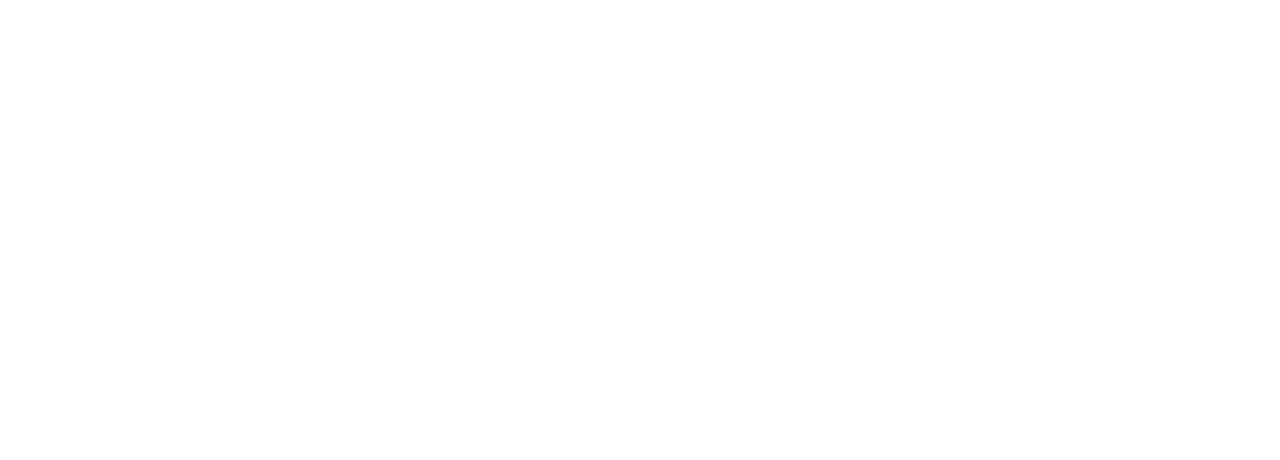
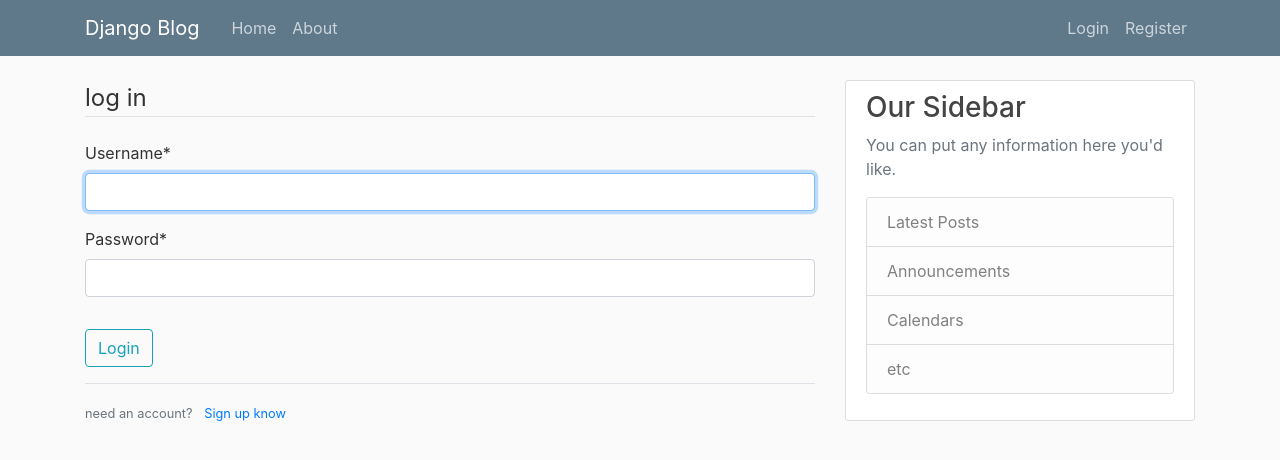
Before and after one commit to sadjedlou/django-backend, a Django app: page /login/ in a window 1280 px wide. Before the commit the part shown is empty. Shown: the top 460 px of the page. Run offline with Django 5.2, Linux system fonts and the light colour scheme; some libraries are stand-ins or nearby versions.

Commit message:
created the auth sysem login and the logout templates

```diff
--- a/offdjangotuto/settings.py
+++ b/offdjangotuto/settings.py
@@ -123,6 +123,8 @@
 
 CRISPY_ALLOWED_TEMPLATE_PACKS = 'bootstrap4'  # Specify the template pack for crispy forms
 CRISPY_TEMPLATE_PACK = 'bootstrap4'
+
+LOGIN_REDIRECT_URL = 'blog-home'  # Redirect URL after login
  # Use Bootstrap 4 for crispy forms
 
 # Default primary key field type
--- a/offdjangotuto/urls.py
+++ b/offdjangotuto/urls.py
@@ -24,7 +24,7 @@
 urlpatterns = [
     path('admin/', admin.site.urls),
     path('register/', user_views.register, name='register'),
-     path('login/', auth_views.LoginView.as_view(template_name ='users/login.html') , name='login'),
+    path('login/', auth_views.LoginView.as_view(template_name ='users/login.html') , name='login'),
     path('logout/', auth_views.LogoutView.as_view(template_name = 'users/logout.html') , name='logout'),
     path('blog/', include('blog.urls')),
      # Include the blog app's URLs
--- a/users/templates/users/login.html
+++ b/users/templates/users/login.html
@@ -0,0 +1,20 @@
+{% extends "blog/base.html" %}
+{% load crispy_forms_tags %}
+{% block title %}Register{% endblock title %}
+{% block content %}
+<div class="content">
+    <form   method="POST">
+        {% csrf_token %}
+        <fieldset class="form-group">
+            <legend class="border-bottom mb-4">log in </legend>
+            {{ form|crispy }}
+        </fieldset>
+        <div class="form-group">
+            <button type="submit" class="btn btn-outline-info">Login </button>
+        </div>
+    </form>
+    <div class="border-top pt-3">
+        <small class="text-muted">need an account? <a class="ml-2" href="{% url 'register' %}">Sign up know </a></small>
+    </div>
+</div>
+{% endblock content %}
--- a/users/templates/users/register.html
+++ b/users/templates/users/register.html
@@ -14,7 +14,7 @@
         </div>
     </form>
     <div class="border-top pt-3">
-        <small class="text-muted">Already have an account? <a class="ml-2" href="">Sign in</a></small>
+        <small class="text-muted">Already have an account? <a class="ml-2" href="{% url 'login' %}">Sign in</a></small>
     </div>
 </div>
 {% endblock content %}
--- a/users/views.py
+++ b/users/views.py
@@ -12,8 +12,8 @@
         if form.is_valid():
             form.save()  # Save the new user
             username = form.cleaned_data.get('username')
-            messages.success(request, f'Account created for {username}!')
-            return redirect('blog-home')  # Redirect to the blog home page after registration
+            messages.success(request, f'your account has been created! You can now log in as {username}.')
+            return redirect('login')  # Redirect to the blog home page after registration
 
     else:
         form = USERRegistrationForm()
```
Also changed, not shown: users/templates/users/logout.html (added, +7 -0 lines), db.sqlite3.
